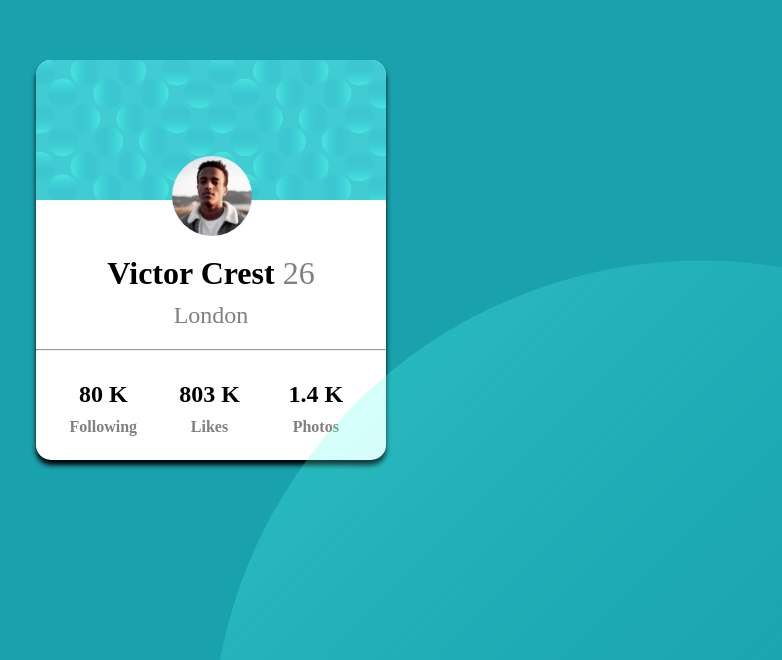
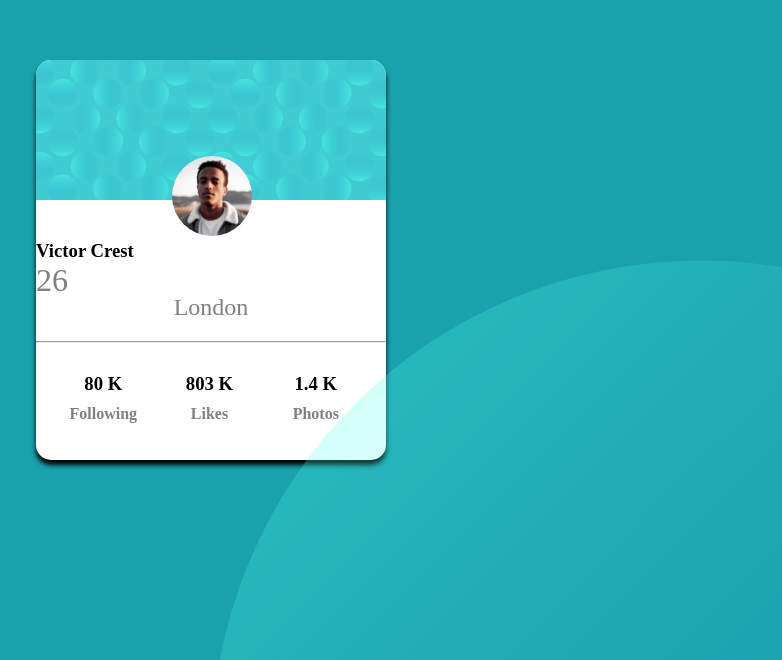
Before and after one commit to vmeghna/pro-3-pc, a plain HTML site: page index.html in a window 1280 px wide. Shown: the part 140-800 px from the top of the page, without its empty margins (429-1211 px from the left). Drawn offline with Linux system fonts and the light colour scheme.

Commit message:
rectified

```diff
--- a/index.html
+++ b/index.html
@@ -5,8 +5,14 @@
     <meta http-equiv="X-UA-Compatible" content="IE=edge" />
     <meta name="viewport" content="width=device-width, initial-scale=1.0" />
     <link rel="icon" type="image/png" href="./download.png" />
+    <link rel="preconnect" href="https://fonts.googleapis.com" />
+    <link rel="preconnect" href="https://fonts.gstatic.com" crossorigin />
+    <link
+      href="https://fonts.googleapis.com/css2?family=Kumbh+Sans:wght@400;700&display=swap"
+      rel="stylesheet"
+    />
     <link rel="stylesheet" type="text/css" href="style.css" />
-    <title>profilecard</title>
+    <title>profile-card</title>
   </head>
   <body>
     <!--forming box-->
@@ -18,29 +24,38 @@
         <img src="./bg-pattern-bottom.svg" alt="bottom" />
       </div>
       <div class="box">
-        <img class="bg" src="./bg-pattern-card.svg" />
-        <img class="boy" src="./image-victor.jpg" />
-        <h1>Victor Crest <span>26</span></h1>
-        <p>London</p>
+        <div class="box-info">
+          <img class="bg" src="./bg-pattern-card.svg" />
+          <img class="boy" src="./image-victor.jpg" />
+        <div class="boy-name">
+          <h3>Victor Crest</h3>
+          <span>26</span>
+        </div>
+          <p>London</p>
+        </div>
         <hr />
         <!--footer-->
         <div class="long-box">
           <div class="small-one">
-            <h2>80 K</h2>
+            <h3>80 K</h3>
             <p>Following</p>
           </div>
           <!--second footer-->
           <div class="small-two">
-            <h2>803 K</h2>
+            <h3>803 K</h3>
             <p>Likes</p>
           </div>
           <!--third footer-->
           <div class="small-three">
-            <h2>1.4 K</h2>
+            <h3>1.4 K</h3>
             <p>Photos</p>
           </div>
         </div>
+
+    </div>
       </div>
+
     </div>
+
   </body>
 </html>
```
